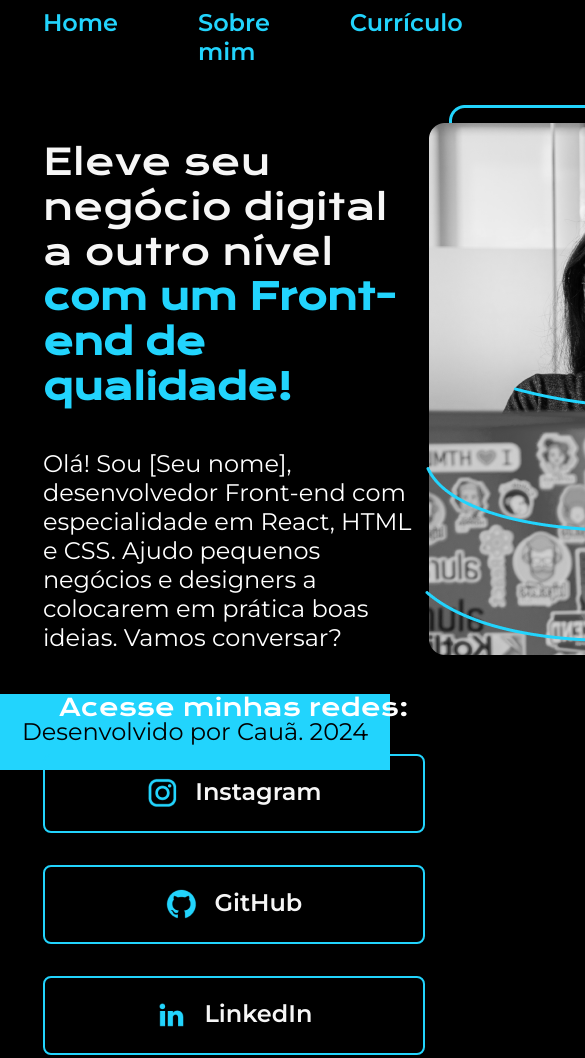
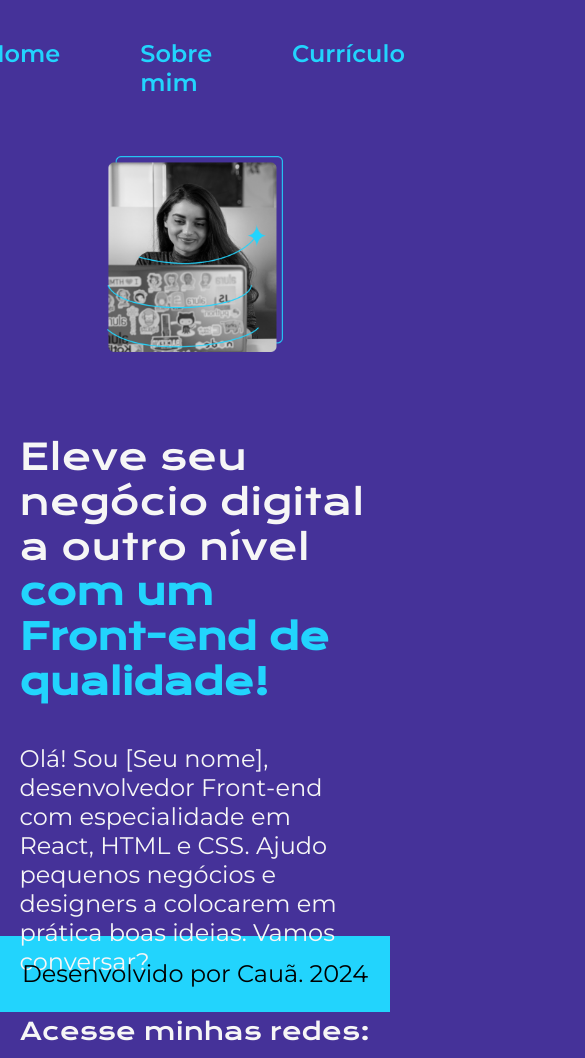
Before and after one commit to Cauf3/portif-lio1, a plain HTML site: page index.html in a window 390 px wide. Shown: the top 1058 px of the page, 585 px wide, since content can reach past the window. Drawn offline with nearby package versions, Linux system fonts and the light colour scheme.

Commit message:
Add files via upload

```diff
--- a/index.html
+++ b/index.html
@@ -28,7 +28,7 @@
                     </a>
                 </div>
             </section>
-            <img src="foto.png" alt="Foto da Joana Santos Programando">
+            <img class="apresentacao__imagem"  src="foto.png" alt="Foto da Joana Santos programando">
         </main>
         <footer class="rodape">
             <p>Desenvolvido por Cauã. 2024</p>
--- a/style.css
+++ b/style.css
@@ -1,4 +1,14 @@
 @import url('https://fonts.googleapis.com/css2?family=Krona+One&family=Montserrat:ital,wght@0,100..900;1,100..900&display=swap');
+
+:root {
+    --cor-primaria: #000000;
+    --cor-secundaria: #F6F6F6;
+    --cor-terciaria: #22D4FD;
+    --cor-fundo-mobile: rgb(69, 50, 153);
+
+    --fonte-principal: 'Krona One', sans-serif;
+    --fonte-secundaria: 'Montserrat', sans-serif;
+}
 
 * {
     margin: 0;
@@ -6,11 +16,10 @@
 }
 
 body {
-    /* height: 100vh; */
     width: 100%;
     box-sizing: border-box;
-    background-color: black;
-    color: #ffffff;
+    background-color: var(--cor-primaria);
+    color: var(--cor-secundaria);
 }
 
 .cabecalho {
@@ -23,9 +32,9 @@ body {
 }
 
 .cabecalho__menu__link {
-    color: #22D4FD;
-    font-family: "Montserrat", sans-serif;
-    font-size: 24px;
+    color: var(--cor-terciaria);
+    font-family: var(--fonte-secundaria);
+    font-size: 1.5rem;
     font-weight: 600;
     text-decoration: none;
 }
@@ -33,17 +42,17 @@ body {
 .cabecalho__menu__link:hover {
     color: #F6F6F6;
     cursor: pointer;
-    box-shadow: #22D4FD;
+    box-shadow: var(--cor-terciaria);
     transform: scale(1.05);
     font-size: 150%;
 }
 
 h1 {
-    color: #F6F6F6;
+    color: var(--cor-secundaria);
 }
 
 .titulo-destaque {
-    color: #22D4FD;
+    color: var(--cor-terciaria);
 }
 
 .apresentacao {
@@ -51,10 +60,11 @@ h1 {
     display: flex;
     align-items: center;
     justify-content: space-between;
+    gap: 82px;
 }
 
 .apresentacao__conteudo{
-    width: 615px;
+    width: 50%;
     height: 482px;
     display: flex;
     flex-direction: column;
@@ -62,15 +72,15 @@ h1 {
 }
 
 .apresentacao__conteudo__titulo {
-    font-size: 36px;
-    font-family: "Krona One", sans-serif;
+    font-size: 2.25rem;
+    font-family: var(--fonte-principal);
     font-weight: 400;
     font-size: normal;
 }
 
 .apresentacao__conteudo__texto {
-    font-size: 24px;
-    font-family: "Montserrat", sans-serif;
+    font-size: 1.5rem;
+    font-family: var(--fonte-secundaria);
     font-optical-sizing: auto;
     font-weight: 100px;
 }
@@ -84,25 +94,25 @@ h1 {
 }
 
 .apresentacao__links__link {
-    width: 378px;
-    color: #f6f6f6;
+    width: 50%;
+    color: var(--cor-secundaria);
     text-align: center;
     border-radius: 8px;
-    font-size: 24px;
+    font-size: 1.5rem;
     padding: 21.5px 0;
     text-decoration: none;
-    font-family: "Montserrat", sans-serif;
+    font-family: var(--fonte-secundaria);
     font-weight: 600;
-    border: 2px solid #22D4FD;
+    border: 2px solid var(--cor-terciaria);
     display: flex;
     justify-content: center;
     gap: 16px;
 }
 
 .apresentacao__links__subtitulo {
-    font-family: "Krona One", sans-serif;
+    font-family: var(--fonte-principal);
     font-weight: 400;
-    font-size: 24px;
+    font-size: 1.5rem;
 }
 
 .apresentacao__links__link:hover {
@@ -110,17 +120,45 @@ h1 {
     cursor: pointer;
     box-shadow: #F6F6F6;
     transform: scale(1.05);
-    color: #22D4FD;
+    color: var(--cor-secundaria);
     font-size: 150%;
 }
 
+.apresentacao__imagem {
+    width: 50%;
+}
+
 .rodape {
-    background-color: #22D4FD;
-    color: #000000;
+    background-color: var(--cor-terciaria);
+    color: var(--cor-primaria);
     padding: 20px;
-    font-family: "Montserrat", sans-serif;
+    font-family: var(--fonte-secundaria);
     font-weight: 400;
-    font-size: 24px;
+    font-size: 1.5rem;
     line-height: 36px;
     text-align: center;
 }
+
+@media (max-width: 1200px) {
+    body {
+        background-color: var(--cor-fundo-mobile)
+    }
+
+    .cabecalho {
+        padding: 10%;
+    }
+
+    .cabecalho__menu {
+        justify-content: center;
+    }
+
+
+    .apresentacao {
+        flex-direction: column-reverse;
+        padding: 5%;
+    }
+
+    .apresentacao__conteudo {
+        width: auto;
+    }
+}
```
Also changed, not shown: pagina1.html (+1 -1 lines), pagina2.html (+1 -1 lines).
